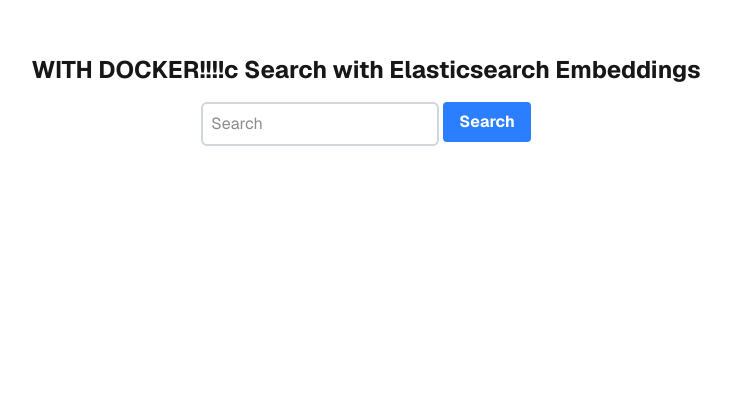
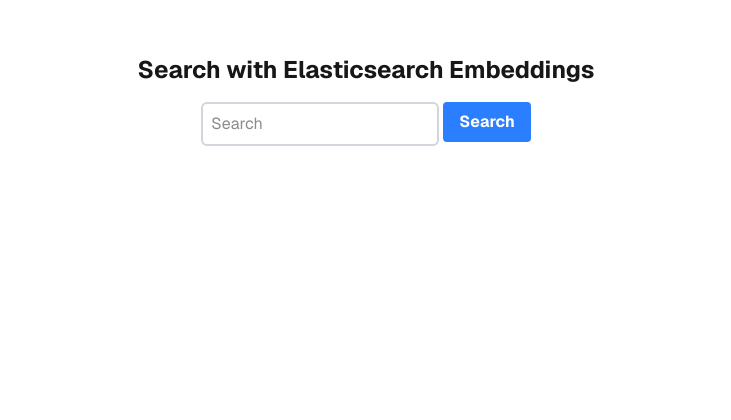
Before and after one commit to dsasser/elasticsearch-embeddings, a Next.js app in the folder frontend/: page / in a window 1280 px wide. Shown: the part 380-800 px from the top of the page, without its empty margins (274-1005 px from the left). Built offline with nearby package versions, Linux system fonts and the light colour scheme.

Commit message:
Removing mutagen for now.

```diff
--- a/frontend/app/page.js
+++ b/frontend/app/page.js
@@ -6,7 +6,7 @@
       <main className="flex flex-col flex-grow min-h-screen gap-8 row-start-1 items-center sm:items-start">
         <div className="flex items-center justify-center h-screen">
           <div className="text-center">
-            <h1 className="text-2xl font-bold mb-4">WITH DOCKER!!!!c Search with Elasticsearch Embeddings</h1>
+            <h1 className="text-2xl font-bold mb-4">Search with Elasticsearch Embeddings</h1>
             <Search />
           </div>
         </div>
```
Also changed, not shown: 2 other files (tests, documents, lock files or other folders).
